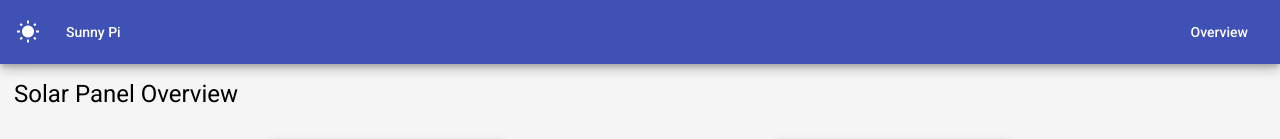
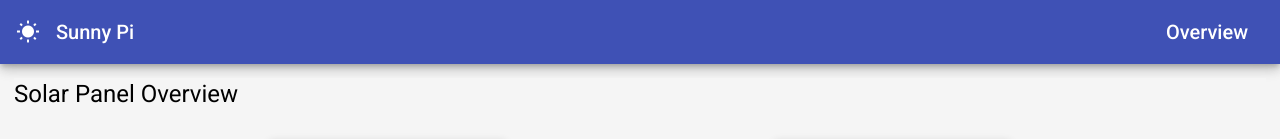
Before and after one commit to ckbrewer33/SMA-monitor-pi, an Angular app: page /overview in a window 1280 px wide. Shown: the top 139 px of the page. Built offline with nearby package versions, Linux system fonts and the light colour scheme.

Commit message:
Made navbar text larger

```diff
--- a/src/app/navbar/navbar.component.scss
+++ b/src/app/navbar/navbar.component.scss
@@ -3,14 +3,19 @@
 
 .navbar {
   @include mat.elevation(6);
+
+  a {
+    font-size: 1.0em;
+  }
 }
 
 .logo {
   max-width: 2.5em;
+  font-size: 1.2em;
 }
 
 .app-title {
-  margin-left: 10px;
+  font-size: 1.25em;
 }
 
 .spacer {
```
